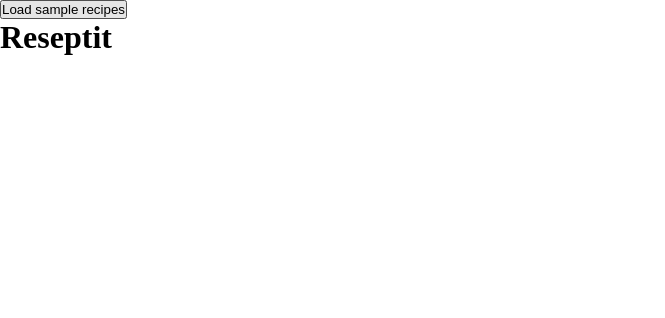
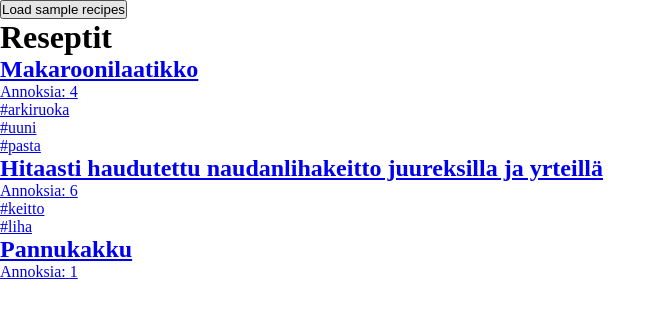
Before and after one commit to lozukka/recipe-vault, a React (Vite) app: page / in a window 1280 px wide. Both pictures are taken after a click on the button "Load sample recipes". Shown: the top 318 px of the page, without its empty margins (0-665 px from the left). Built offline with nearby package versions, Linux system fonts and the light colour scheme.

Commit message:
fixed router and recipecard layout for the recipelist

```diff
--- a/src/components/RecipeCard.jsx
+++ b/src/components/RecipeCard.jsx
@@ -5,9 +5,23 @@ export function RecipeCard({ recipe }) {
   return (
     <Link to={`/recipes/${recipe.id}`}>
       <h2>{recipe.title}</h2>
-      {/* TODO 1: the meals text, from strings.meals(recipe.mealsQty) */}
-      {/* TODO 2: the tags, each shown with a # in front.
-                  Render nothing at all if there are no tags. */}
+      <div>
+        <p>
+          {strings.meals.mealsQuantity} {recipe.mealsQty}
+        </p>
+        {recipe.lastCookedAt && (
+          <span>
+            {strings.meals.lastCookedAt} {recipe.lastCookedAt}
+          </span>
+        )}
+      </div>
+      {recipe.tags.length > 0 && (
+        <ul>
+          {recipe.tags.map((tag) => (
+            <li key={tag}>#{tag}</li>
+          ))}
+        </ul>
+      )}
     </Link>
   );
 }
--- a/src/main.jsx
+++ b/src/main.jsx
@@ -21,7 +21,7 @@ const router = createBrowserRouter([
     children: [
       { index: true, element: <RecipeListPage /> }, // homepage
       { path: "new", element: <RecipeFormPage /> }, // new recipe
-      { path: "id", element: <RecipeDetailPage /> }, //one recipe
+      { path: "recipes/:id", element: <RecipeDetailPage /> }, //one recipe
     ],
   },
 ]);
--- a/src/pages/RecipeDetailPage.jsx
+++ b/src/pages/RecipeDetailPage.jsx
@@ -1,5 +1,9 @@
 function RecipeDetailPage() {
-  return <></>;
+  return (
+    <>
+      <p>Detail page coming soon</p>
+    </>
+  );
 }
 
 export default RecipeDetailPage;
--- a/src/pages/RecipeListPage.jsx
+++ b/src/pages/RecipeListPage.jsx
@@ -9,10 +9,17 @@ export function RecipeListPage() {
     <>
       <main>
         <h1>{strings.list.title}</h1>
-
-        {/* TODO 3: no recipes -> <p> with strings.list.empty.
-                  otherwise -> a <ul> with one <li key=...> per recipe,
-                  containing a RecipeCard. */}
+        {recipes.length === 0 ? (
+          <p>{strings.list.empty}</p>
+        ) : (
+          <ul>
+            {recipes.map((recipe) => (
+              <li key={recipe.id}>
+                <RecipeCard recipe={recipe} />
+              </li>
+            ))}
+          </ul>
+        )}
       </main>
     </>
   );
--- a/src/strings.js
+++ b/src/strings.js
@@ -12,4 +12,8 @@ export const strings = {
     notFound: "Reseptiä ei löytynyt",
     openSource: "Avaa lähde",
   },
+  meals: {
+    mealsQuantity: "Annoksia:",
+    lastCookedAt: "Tehty viimeksi:",
+  },
 };
```
